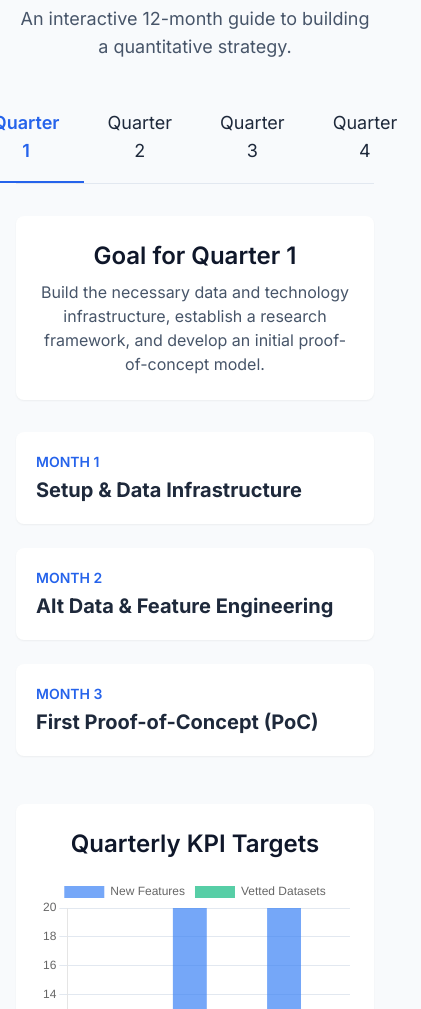
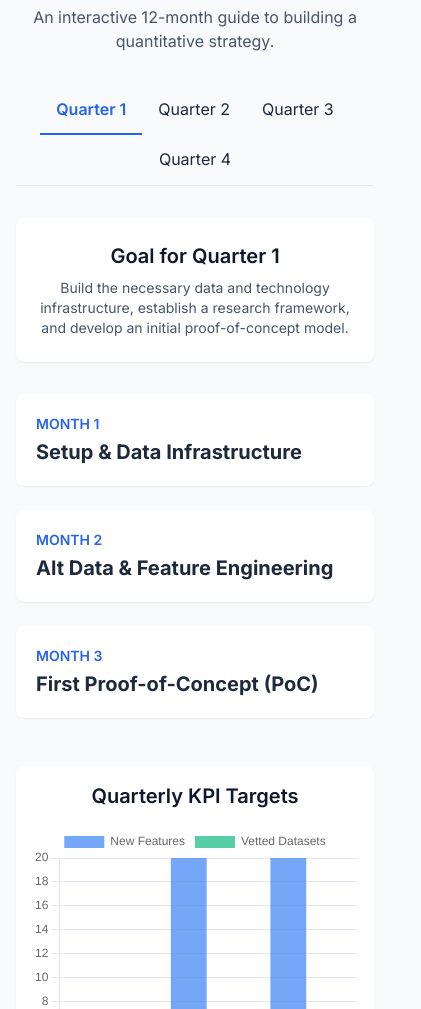
Before and after one commit to Nanasei878/Hedge-Fund-Machine-Learning-Roadmap, a plain HTML site: page index.html in a window 390 px wide. Shown: the part 91-1100 px from the top of the page, 421 px wide, since content can reach past the window. Drawn offline with nearby package versions, Linux system fonts and the light colour scheme.

Commit message:
roadmap responsive

```diff
--- a/index.html
+++ b/index.html
@@ -31,10 +31,15 @@
             max-width: 800px;
             margin-left: auto;
             margin-right: auto;
-            height: 350px;
+            height: 300px;
             max-height: 400px;
         }
-        @media (min-width: 768px) {
+        @media (min-width: 640px) {
+            .chart-container {
+                height: 350px;
+            }
+        }
+        @media (min-width: 1024px) {
             .chart-container {
                 height: 400px;
             }
@@ -48,7 +53,7 @@
             margin-left: -1em;
         }
         .kpi-list li::before {
-            content: '🎯';
+            content: '�';
             display: inline-block;
             width: 1em;
             margin-left: -1em;
@@ -68,31 +73,31 @@
 </head>
 <body class="bg-slate-50 text-slate-800">
 
-    <div class="container mx-auto p-4 md:p-8">
+    <div class="container mx-auto p-4 sm:p-6 md:p-8">
         <header class="text-center mb-8">
-            <h1 class="text-3xl md:text-4xl font-bold text-slate-900">Hedge Fund Machine Learning Roadmap</h1>
-            <p class="mt-2 text-lg text-slate-600">An interactive 12-month guide to building a quantitative strategy.</p>
+            <h1 class="text-3xl sm:text-4xl font-bold text-slate-900">Hedge Fund Machine Learning Roadmap</h1>
+            <p class="mt-2 text-base md:text-lg text-slate-600">An interactive 12-month guide to building a quantitative strategy.</p>
         </header>
 
         <main>
-            <div id="navigation" class="mb-8 flex justify-center border-b border-slate-200">
-                <button data-quarter="1" class="tab active text-lg py-4 px-6 border-b-2 border-transparent transition-colors duration-300 hover:text-blue-500">Quarter 1</button>
-                <button data-quarter="2" class="tab text-lg py-4 px-6 border-b-2 border-transparent transition-colors duration-300 hover:text-blue-500">Quarter 2</button>
-                <button data-quarter="3" class="tab text-lg py-4 px-6 border-b-2 border-transparent transition-colors duration-300 hover:text-blue-500">Quarter 3</button>
-                <button data-quarter="4" class="tab text-lg py-4 px-6 border-b-2 border-transparent transition-colors duration-300 hover:text-blue-500">Quarter 4</button>
+            <div id="navigation" class="mb-8 flex flex-wrap justify-center border-b border-slate-200">
+                <button data-quarter="1" class="tab active text-base sm:text-lg py-3 px-4 sm:py-4 sm:px-6 border-b-2 border-transparent transition-colors duration-300 hover:text-blue-500">Quarter 1</button>
+                <button data-quarter="2" class="tab text-base sm:text-lg py-3 px-4 sm:py-4 sm:px-6 border-b-2 border-transparent transition-colors duration-300 hover:text-blue-500">Quarter 2</button>
+                <button data-quarter="3" class="tab text-base sm:text-lg py-3 px-4 sm:py-4 sm:px-6 border-b-2 border-transparent transition-colors duration-300 hover:text-blue-500">Quarter 3</button>
+                <button data-quarter="4" class="tab text-base sm:text-lg py-3 px-4 sm:py-4 sm:px-6 border-b-2 border-transparent transition-colors duration-300 hover:text-blue-500">Quarter 4</button>
             </div>
 
             <div id="content-area">
                 <section id="quarter-goal" class="text-center mb-8 p-6 bg-white rounded-lg shadow-sm">
-                    <h2 class="text-2xl font-semibold text-slate-900 mb-2"></h2>
-                    <p class="text-slate-600 max-w-3xl mx-auto"></p>
+                    <h2 class="text-xl md:text-2xl font-semibold text-slate-900 mb-2"></h2>
+                    <p class="text-sm md:text-base text-slate-600 max-w-3xl mx-auto"></p>
                 </section>
 
                 <section id="months-container" class="grid grid-cols-1 md:grid-cols-2 lg:grid-cols-3 gap-6 mb-12">
                 </section>
 
-                <section id="kpi-visualization" class="p-6 bg-white rounded-lg shadow-sm">
-                    <h3 class="text-2xl font-semibold text-center mb-4 text-slate-900">Quarterly KPI Targets</h3>
+                <section id="kpi-visualization" class="p-4 sm:p-6 bg-white rounded-lg shadow-sm">
+                    <h3 class="text-xl md:text-2xl font-semibold text-center mb-4 text-slate-900">Quarterly KPI Targets</h3>
                     <div class="chart-container">
                         <canvas id="kpiChart"></canvas>
                     </div>
@@ -353,3 +358,4 @@
     </script>
 </body>
 </html>
+�
```
